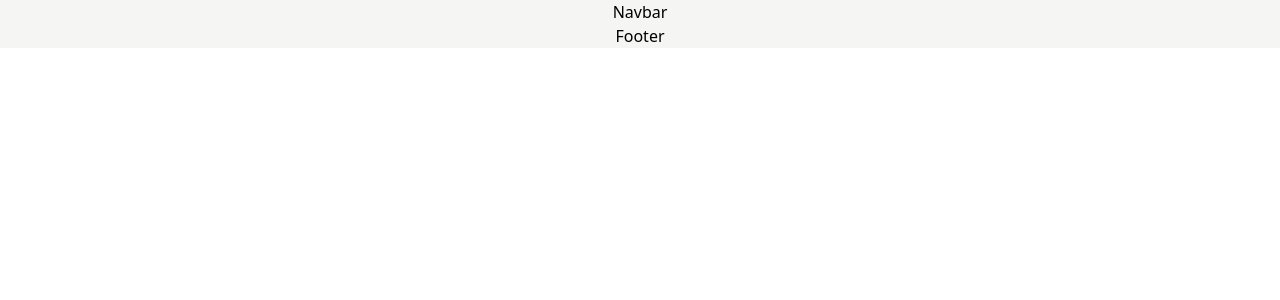
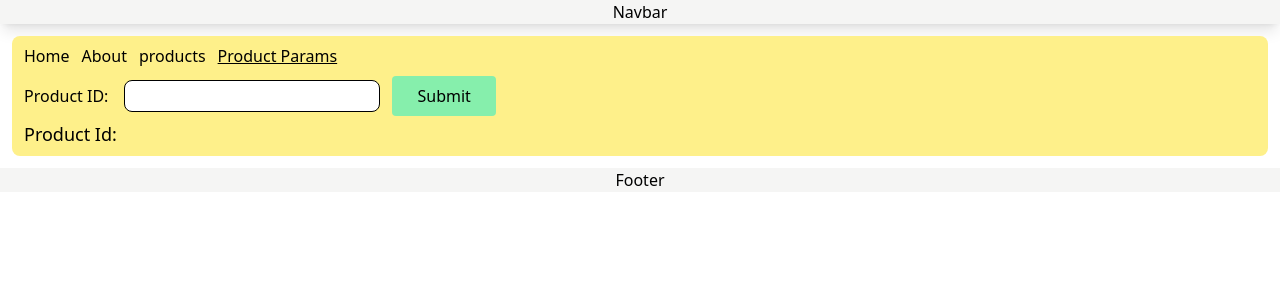
Before and after one commit to soAcademy/workshop-state-and-event, a React (Create React App) app: page /product in a window 1280 px wide. Shown: the top 300 px of the page. Built offline with nearby package versions, Linux system fonts and the light colour scheme.

Commit message:
fix: useParams

```diff
--- a/src/App.js
+++ b/src/App.js
@@ -30,7 +30,7 @@ const App = () => {
         <Route exact path="about" element={<About />} />
         {/* <Route exact path="/product1" element={<Product1 />} />
         <Route exact path="/product2" element={<Product2 />} /> */}
-        <Route exact path="product">
+        <Route exact path="product" element={<Product />} >
           <Route exact path=":productId" element={<Product />} />
         </Route>
         <Route exact path="products" element={<Products />} />
--- a/src/Pages/About.js
+++ b/src/Pages/About.js
@@ -8,6 +8,9 @@ const About = () => {
       <span class="ml-3">
         <Link to="/products">Product</Link>
       </span>
+      <span class="ml-3">
+        <Link to="/product">Product Params</Link>
+      </span>
       <p>This is About page</p>
     </div>
   );
--- a/src/Pages/Home.js
+++ b/src/Pages/Home.js
@@ -7,6 +7,9 @@ const Home = (props) => {
       <Link to="/about">About</Link>
       <span class="ml-3">
         <Link to="/products">Product</Link>
+      </span>
+      <span class="ml-3">
+        <Link to="/product">Product Params</Link>
       </span>
       <p>{props.message}</p>
     </div>
--- a/src/Pages/ProductParams.js
+++ b/src/Pages/ProductParams.js
@@ -1,9 +1,57 @@
-import { useParams } from "react-router-dom";
+// import { useParams } from "react-router-dom";
+
+// const Product = () => {
+//   const { productId } = useParams();
+
+//   return <div>Product Id: {productId}</div>;
+// };
+
+// export default Product;
+
+
+import { useNavigate, useParams, Link } from "react-router-dom";
+import { useState } from "react";
 
 const Product = () => {
+  const navigate = useNavigate();
   const { productId } = useParams();
+  const [inputId, setInputId] = useState("");
 
-  return <div>Product Id: {productId}</div>;
+  const handleSubmit = (e) => {
+    e.preventDefault();
+    navigate(`/product/${inputId}`);
+  };
+
+  return (
+    <div className="m-3 py-2 bg-yellow-200 rounded-lg pl-3">
+      <Link to="/">Home</Link>
+      <span className="ml-3">
+        <Link to="/about">About</Link>
+      </span>
+      <span className="ml-3">
+        <Link to="/products">products</Link>
+      </span>
+      <span class="underline ml-3">Product Params</span>
+      <form onSubmit={handleSubmit}>
+        <label>
+          Product ID:
+          <input
+            type="text"
+            value={inputId}
+            onChange={(e) => setInputId(e.target.value)}
+            className="border border-black rounded-lg w-64 h-8 ml-4 mb-2"
+          />
+        </label>
+        <button
+          type="submit"
+          className="bg-green-300 rounded w-1/12 p-2 ml-3 mt-2"
+        >
+          Submit
+        </button>
+      </form>
+      <div className="text-lg">Product Id: {productId}</div>
+    </div>
+  );
 };
 
 export default Product;
--- a/src/Pages/Products.js
+++ b/src/Pages/Products.js
@@ -8,6 +8,9 @@ const Product = () => {
         <Link to="/about">About</Link>
       </span>
       <span class="underline ml-3">Products</span>
+      <span class="ml-3">
+        <Link to="/product">Product Params</Link>
+      </span>
       <div className="mt-2">
         <Link to="/products/product1" className=" hover:underline">Product 1</Link>
         <span class="ml-3">
```
